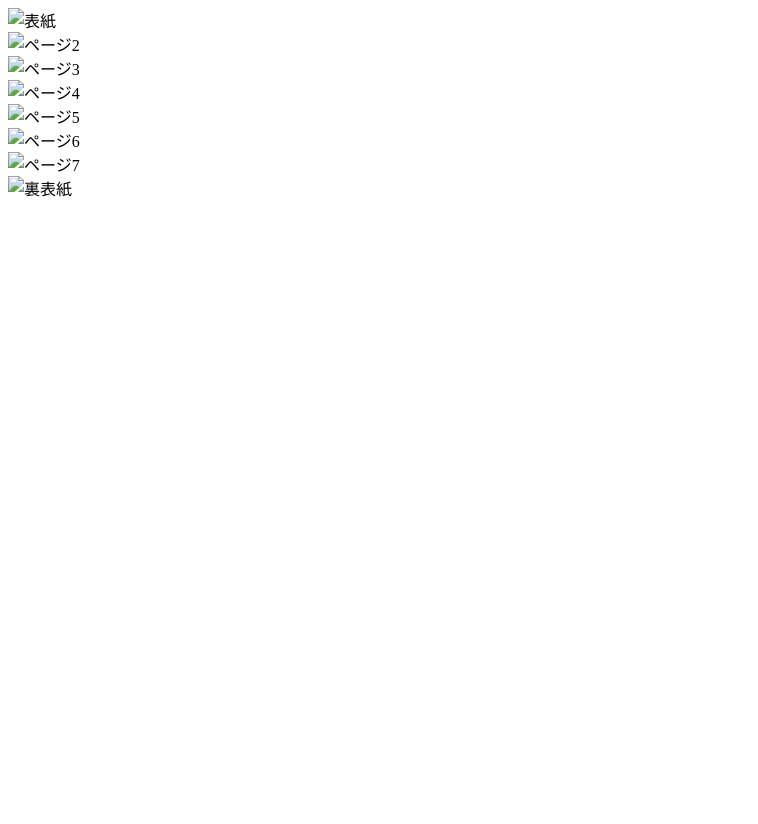
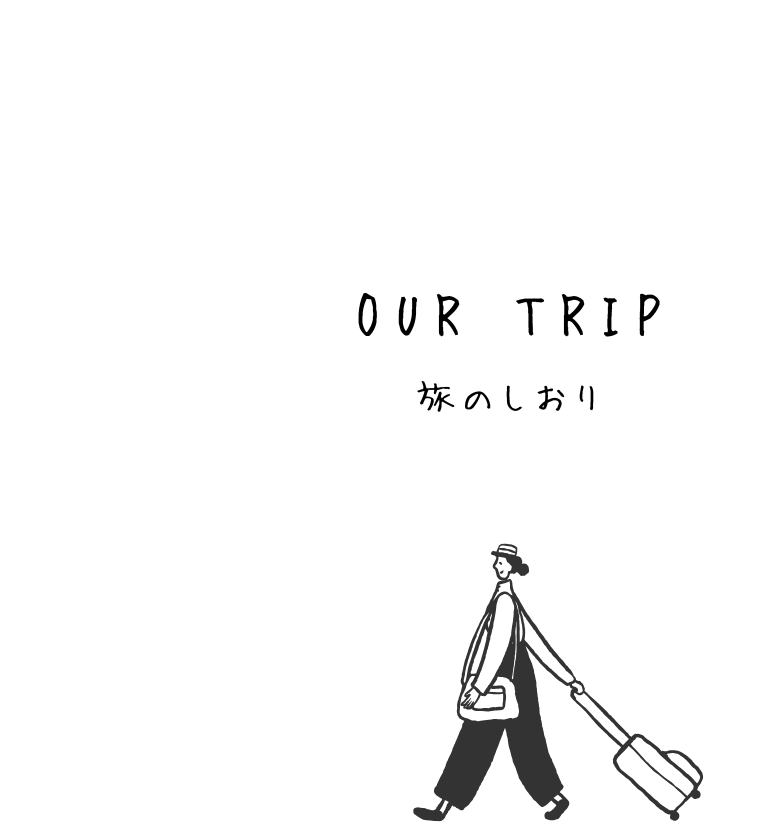
Before and after one commit to Nobu-2657/FUK_trip, a plain HTML site: page index.html in a window 1280 px wide. Shown: the top 824 px of the page, without its empty margins (0-758 px from the left). Before the commit the page ends 800 px from the top, so only its background shows below. Drawn offline with nearby package versions, Linux system fonts and the light colour scheme; the site is published under a folder, as on GitHub Pages, so addresses that start at the root find nothing.

Commit message:
Update index.html

```diff
--- a/index.html
+++ b/index.html
@@ -4,21 +4,21 @@
     <meta charset="UTF-8">
     <meta name="viewport" content="width=device-width, initial-scale=1.0">
     <title>旅のしおり</title>
-    <link rel="stylesheet" href="/styles/styles.css">
+    <link rel="stylesheet" href="styles/styles.css">
     <script src="https://code.jquery.com/jquery-3.6.0.min.js"></script>
     <script src="https://cdnjs.cloudflare.com/ajax/libs/turn.js/3/turn.min.js"></script>
 </head>
 <body>
     <div id="flipbook">
-        <div class="page"><img src="/images/page1.png" alt="表紙"></div>
-        <div class="page"><img src="/images/page2.png" alt="ページ2"></div>
-        <div class="page"><img src="/images/page3.png" alt="ページ3"></div>
-        <div class="page"><img src="/images/page4.png" alt="ページ4"></div>
-        <div class="page"><img src="/images/page5.png" alt="ページ5"></div>
-        <div class="page"><img src="/images/page6.png" alt="ページ6"></div>
-        <div class="page"><img src="/images/page7.png" alt="ページ7"></div>
-        <div class="page"><img src="/images/page8.png" alt="裏表紙"></div>
+        <div class="page"><img src="images/page1.png" alt="表紙"></div>
+        <div class="page"><img src="images/page2.png" alt="ページ2"></div>
+        <div class="page"><img src="images/page3.png" alt="ページ3"></div>
+        <div class="page"><img src="images/page4.png" alt="ページ4"></div>
+        <div class="page"><img src="images/page5.png" alt="ページ5"></div>
+        <div class="page"><img src="images/page6.png" alt="ページ6"></div>
+        <div class="page"><img src="images/page7.png" alt="ページ7"></div>
+        <div class="page"><img src="images/page8.png" alt="裏表紙"></div>
     </div>
-    <script src="/script/script.js"></script>
+    <script src="script/script.js"></script>
 </body>
 </html>
```
